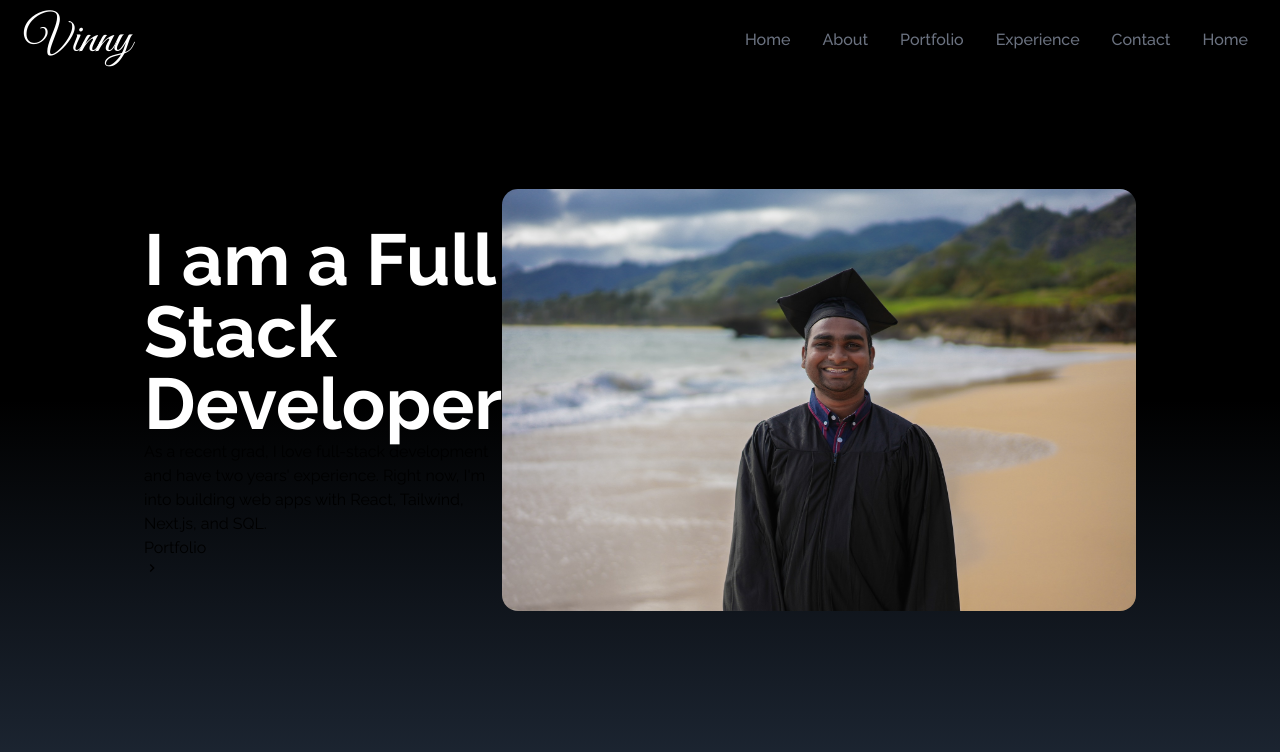
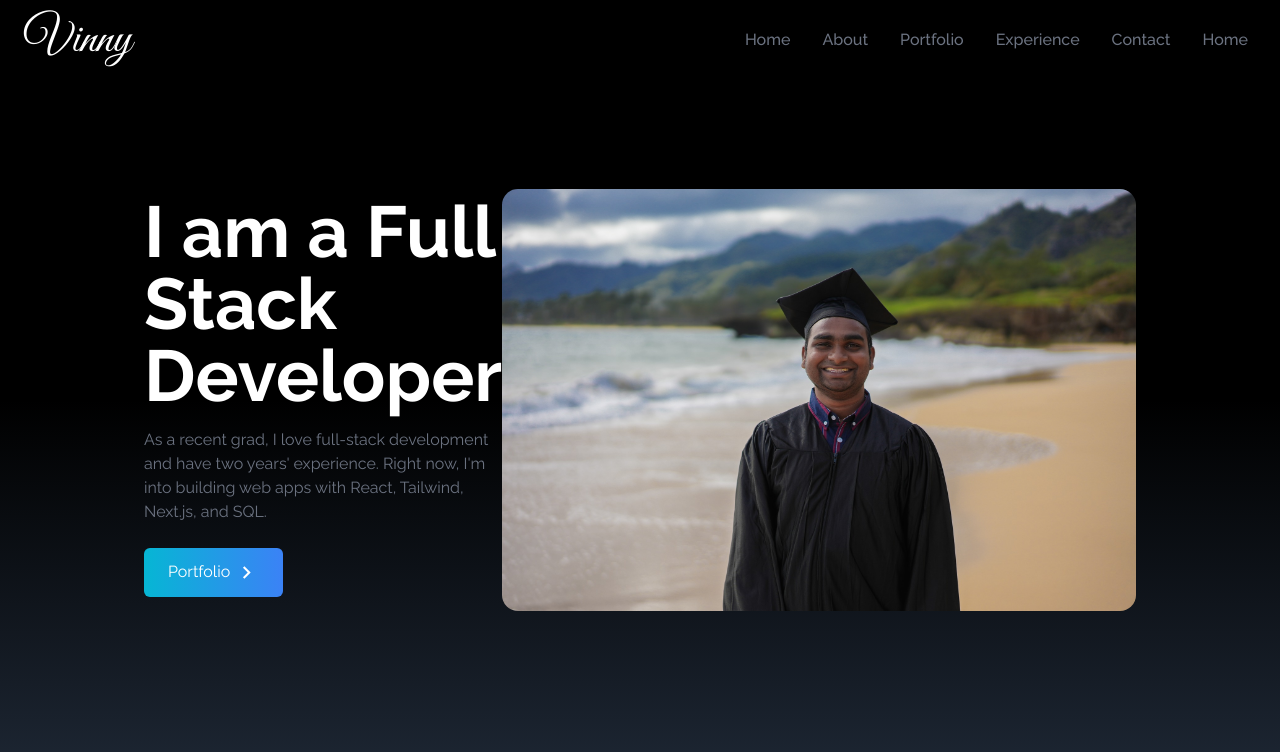
Before and after one commit to natividad2019/PersonalPortFoilio, a React (Create React App) app: page / in a window 1280 px wide. Shown: the top 752 px of the page. Built offline with nearby package versions, Linux system fonts and the light colour scheme.

Commit message:
added spin tag for bottons

```diff
--- a/src/components/Home.jsx
+++ b/src/components/Home.jsx
@@ -13,16 +13,16 @@
           <h2 className="text-4xl sm:text-7xl font-bold text-white">
             I am a Full Stack Developer
           </h2>
-          <p>
+          <p className="text-gray-500 py-4 max-w-md">
             As a recent grad, I love full-stack development and have two years'
             experience. Right now, I'm into building web apps with React,
             Tailwind, Next.js, and SQL.
           </p>
           <div>
-            <button>
+            <button className="group text-white w-fit px-6 py-3 my-2 flex items-center rounded-md bg-gradient-to-r from-cyan-500 to-blue-500 cursor-pointer">
               Portfolio
-              <span>
-                <MdOutlineKeyboardArrowRight />
+              <span className="group-hover:rotate-90 duration-300">
+                <MdOutlineKeyboardArrowRight size={25} className="ml-1" />
               </span>
             </button>
           </div>
```
